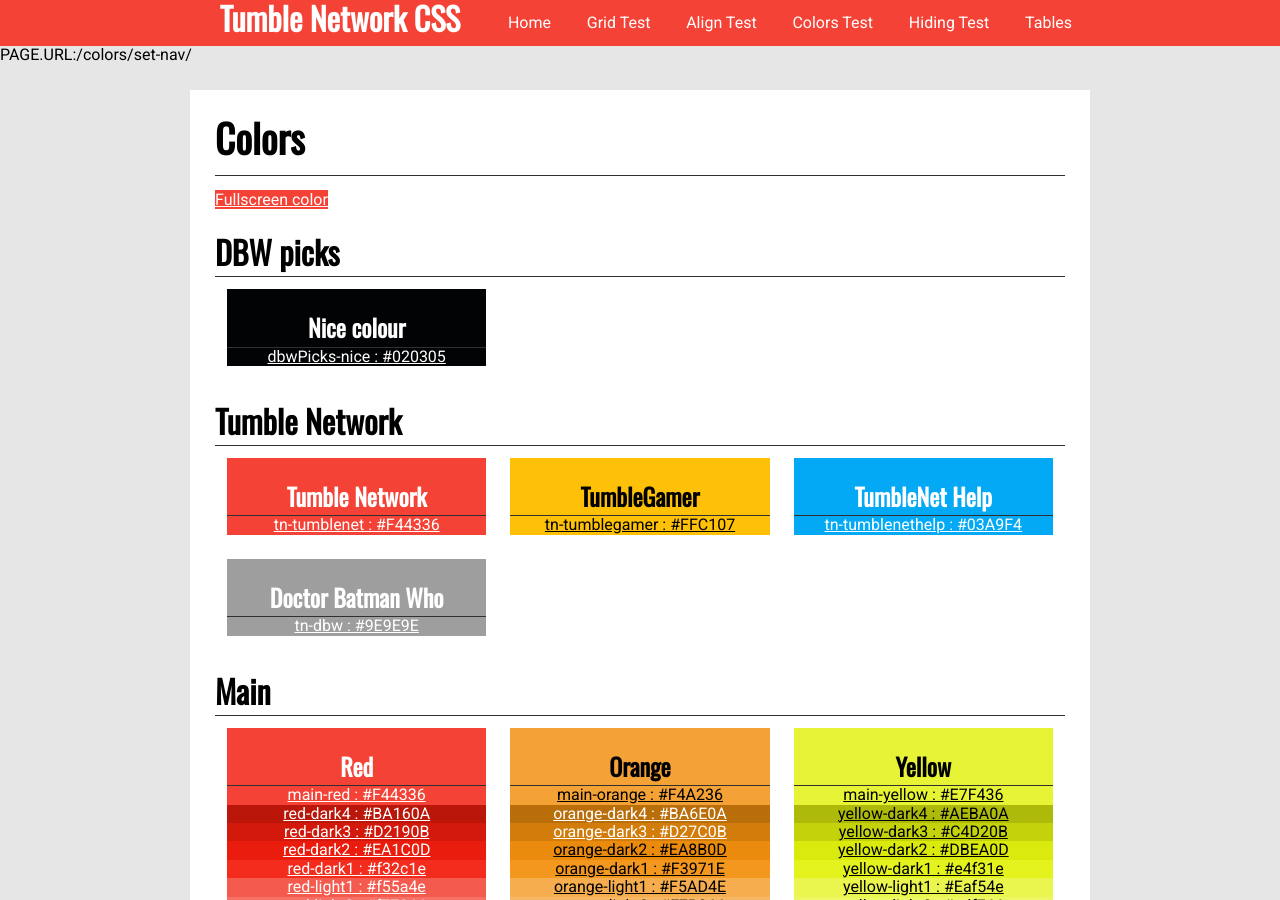
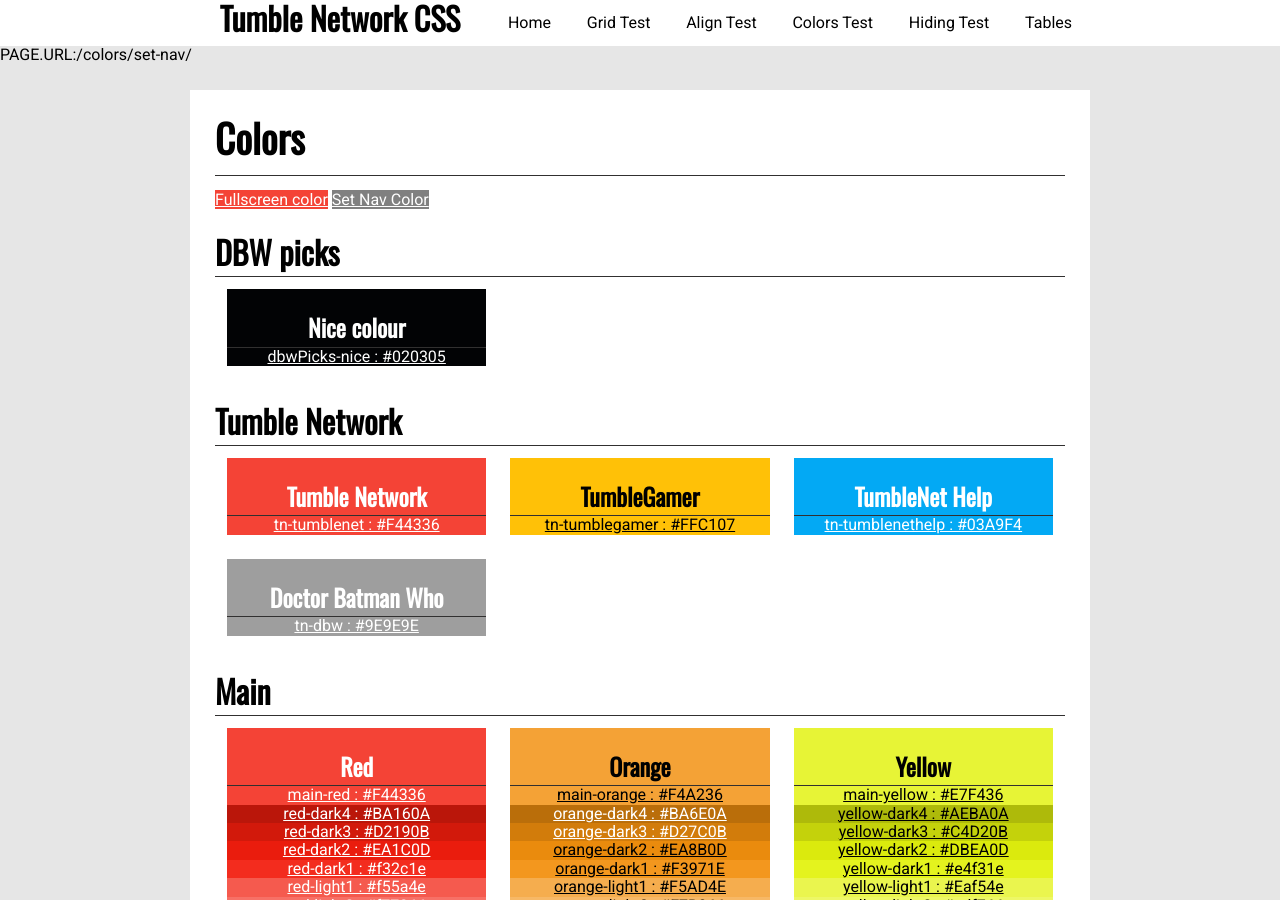
Before and after one commit to tumblenet/tumblenet-css, a Jekyll site: the page built from colors/set-nav.html, in a window 1280 px wide and 900 px high. Built offline with Jekyll 4.4.1, drawn with Linux system fonts in a browser that asks for light colours; nearby versions of some CDN libraries.

```diff
--- a/_includes/head.html
+++ b/_includes/head.html
@@ -5,4 +5,27 @@
   <!-- Stylesheets -->
   <link rel="stylesheet" href="{{ site.url }}/css/normalize.css">
   <link rel="stylesheet" href="{{ site.url }}/css/tumblenet.min.css">
+
+  <!-- Scripts -->
+
+  <script type="text/javascript" src="https://ajax.googleapis.com/ajax/libs/jquery/2.1.1/jquery.min.js"></script>
+  <script type="text/javascript" src="{{ site.url }}/js/tumblenet.js"></script>
+  <script type="text/javascript">
+  $(function() {
+    var color = getQueryVariable("color");
+    $('body').attr("class", "tn-element-color-" + color);
+  });
+  function getQueryVariable(variable) {
+     var query = window.location.search.substring(1);
+     var vars = query.split('&');
+
+     for (var i = 0; i < vars.length; i++) {
+       var pair = vars[i].split('=');
+
+       if (pair[0] === variable) {
+         return decodeURIComponent(pair[1].replace(/\+/g, '%20'));
+       }
+     }
+   }
+  </script>
 </head>
--- a/_layouts/default.html
+++ b/_layouts/default.html
@@ -6,8 +6,5 @@ layout: null
 {% include head.html %}
 <body class="tn-element-color-tn-tumblenet">
 {{ content }}
-<!--Scripts-->
-<script type="text/javascript" src="https://ajax.googleapis.com/ajax/libs/jquery/2.1.1/jquery.min.js"></script>
-<script type="text/javascript" src="{{ site.url }}/js/tumblenet.js"></script>
 </body>
 </html>
--- a/colors.html
+++ b/colors.html
@@ -2,7 +2,7 @@
 layout: page
 title: Colors
 ---
-<a href="#" class="tn-button tn-element-color-main-grey tn-element-color-onhover-main-grey-dark3">Fullscreen color</a> <a href="{{ site.url }}/colors/set-nav" class="tn-button tn-element-color-main-red tn-element-color-onhover-main-red-dark3"></a>
+<a href="#" class="tn-button tn-element-color-main-grey tn-element-color-onhover-main-grey-dark1">Set Fullscreen Color</a> <a href="{{ site.url }}/colors/set-nav" class="tn-button tn-element-color-main-red tn-element-color-onhover-main-red-dark1">Set Nav Color</a>
 {% for pallete in site.data.css.color-palletes %}
 <h1>{{ pallete.name }}</h1>
 <div class="tn-row">
--- a/colors/set-nav.html
+++ b/colors/set-nav.html
@@ -2,25 +2,8 @@
 layout: page
 title: Colors
 ---
-<a href="{{ site.url }}/colors" class="tn-button tn-element-color-main-red tn-element-color-onhover-main-red-dark3">Fullscreen color</a> <a href="" class="tn-button tn-element-color-main-grey tn-element-color-onhover-main-grey-dark3"></a>
-<script type="text/javascript">
-$(function() {
-  var color = getQueryVariable("color");
-  $('body').attr("class", "tn-element-color-" + color);
-});
-function getQueryVariable(variable) {
-   var query = window.location.search.substring(1);
-   var vars = query.split('&');
+<a href="{{ site.url }}/colors" class="tn-button tn-element-color-main-red tn-element-color-onhover-main-red-dark3">Fullscreen color</a> <a href="#" class="tn-button tn-element-color-main-grey tn-element-color-onhover-main-grey-dark3">Set Nav Color</a>
 
-   for (var i = 0; i < vars.length; i++) {
-     var pair = vars[i].split('=');
-
-     if (pair[0] === variable) {
-       return decodeURIComponent(pair[1].replace(/\+/g, '%20'));
-     }
-   }
- }
-</script>
 {% for pallete in site.data.css.color-palletes %}
 <h1>{{ pallete.name }}</h1>
 <div class="tn-row">
@@ -29,11 +12,11 @@ function getQueryVariable(variable) {
     <div>
       <div class="tn-row tn-element-color-{{ pallete.css-name }}-{{ color.css-name }}">
         <h2>{{ color.name }}</h2>
-        <p><a href="?color={{ pallete.css-name }}-{{ color.css-name }}">{{ pallete.css-name }}-{{ color.css-name }} : {{ color.value }}</a></p>
+        <p><a href="javascript:$('body').attr("class", "tn-element-color-{{ pallete.css-name }}-{{ color.css-name }}");">{{ pallete.css-name }}-{{ color.css-name }} : {{ color.value }}</a></p>
       </div>
       {% for type in color.types %}
       <div class="tn-row tn-element-color-{{ pallete.css-name }}-{{ color.css-name }}-{{ type.name }}">
-        <p><a href="?color={{ pallete.css-name }}-{{ color.css-name }}-{{ type.name }}">{{ color.css-name }}-{{ type.name }} : {{ type.value }}</a></p>
+        <p><a href="javascript:$('body').attr("class", "tn-element-color-{{ pallete.css-name }}-{{ color.css-name }}");">{{ color.css-name }}-{{ type.name }} : {{ type.value }}</a></p>
       </div>
       {% endfor %}
     </div>
```
Also changed, not shown: colors/full-screen.html (+0 -18 lines).
